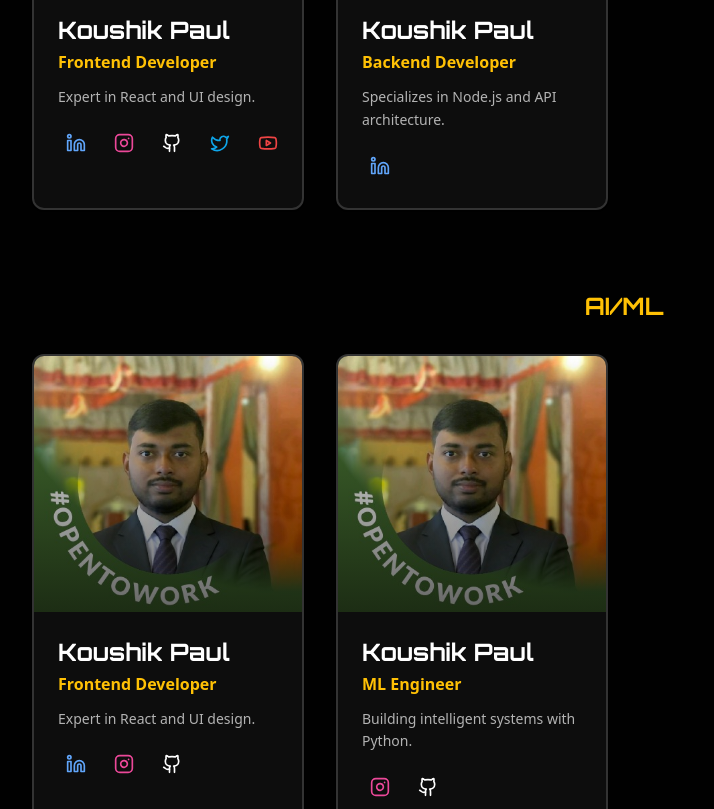
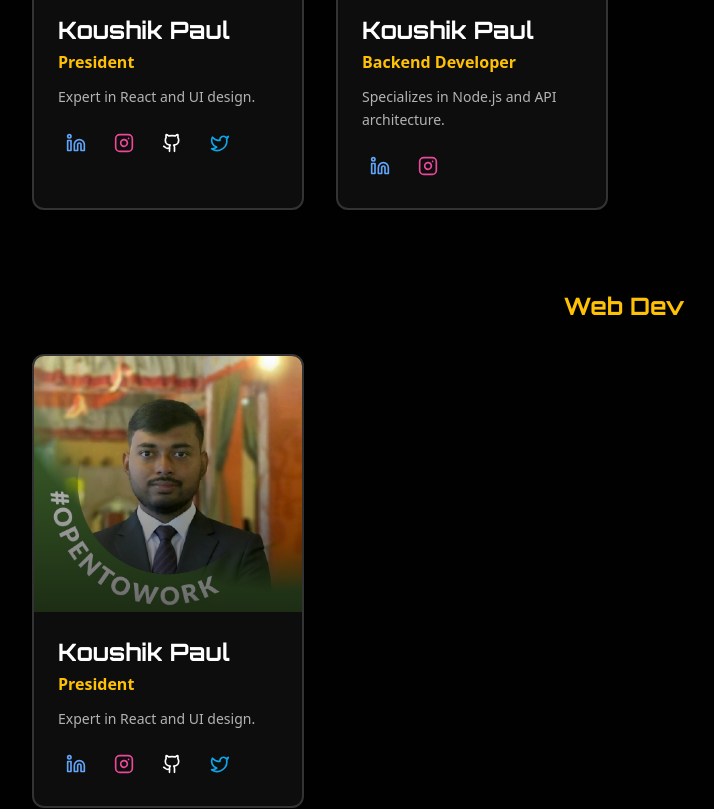
Before and after one commit to jagratadeb/KITPD2S-Society-Website, a React (Vite) app: page /team in a window 1280 px wide. Shown: the part 620-1429 px from the top of the page, without its empty margins (16-730 px from the left). Built offline with nearby package versions, Linux system fonts and the light colour scheme; the HTML template or start-up script is replaced by a standard one.

Commit message:
Minor fixes

```diff
--- a/src/components/Carousel.tsx
+++ b/src/components/Carousel.tsx
@@ -10,17 +10,27 @@ interface Slide {
 
 const slides: Slide[] = [
   {
-    name: 'COLLAB 1',
+    name: 'COLLABORATION 1',
     image: '/src/assets/KITPD2S_Logo.png',
     description: 'Lorem Ipsum is commonly used in design and development as placeholder text to simulate content.',
   },
   {
-    name: 'COLLAB 2',
+    name: 'COLLABORATION 2',
     image: '/src/assets/KITPD2S_Logo.png',
     description: 'Lorem Ipsum is commonly used in design and development as placeholder text to simulate content.',
   },
   {
-    name: 'COLLAB 3',
+    name: 'COLLABORATION 3',
+    image: '/src/assets/KITPD2S_Logo.png',
+    description: 'Lorem Ipsum is commonly used in design and development as placeholder text to simulate content.',
+  },
+  {
+    name: 'COLLABORATION 4',
+    image: '/src/assets/KITPD2S_Logo.png',
+    description: 'Lorem Ipsum is commonly used in design and development as placeholder text to simulate content.',
+  },
+    {
+    name: 'COLLABORATION 5',
     image: '/src/assets/KITPD2S_Logo.png',
     description: 'Lorem Ipsum is commonly used in design and development as placeholder text to simulate content.',
   },
@@ -32,7 +42,7 @@ const Carousel = () => {
   useEffect(() => {
     const timer = setInterval(() => {
       setCurrentSlide((prev) => (prev + 1) % slides.length);
-    }, 5000);
+    }, 4000);
 
     return () => clearInterval(timer);
   }, []);
--- a/src/components/Footer.tsx
+++ b/src/components/Footer.tsx
@@ -40,7 +40,7 @@ const Footer = () => {
           <div className="text-center md:text-right">
             <h4 className="font-orbitron font-semibold text-lg mb-2">Contact Us</h4>
             <p className="text-muted-foreground text-sm font-inter">kitpd2s@gmail.com</p>
-            <p className="text-muted-foreground text-sm font-inter">+91 98765 43210</p>
+            <p className="text-muted-foreground text-sm font-inter">+91  936551XXXX</p>
           </div>
         </div>
 
--- a/src/pages/Contact.tsx
+++ b/src/pages/Contact.tsx
@@ -166,7 +166,6 @@ const Contact = () => {
                   <div className="space-y-2 text-muted-foreground">
                     <div>Monday - Friday: 9:00 AM - 6:00 PM</div>
                     <div>Saturday: 10:00 AM - 4:00 PM</div>
-                    <div>Sunday: Closed</div>
                   </div>
                 </CardContent>
               </Card>
--- a/src/pages/Team.tsx
+++ b/src/pages/Team.tsx
@@ -3,14 +3,25 @@ import TeamSection from '@/components/TeamSection';
 import Navbar from '@/components/Navbar';
 import Footer from '@/components/Footer';
 import { Card, CardContent } from '@/components/ui/card';
-import { Instagram, Youtube, Github, Linkedin, Twitter } from 'lucide-react';
+import { Instagram, Github, Linkedin, Twitter } from 'lucide-react';
 import KP from '@/assets/KP.png';
 
 const Team = () => {
   const teamMembers = [
     {
       name: 'Koushik Paul',
-      role: 'Frontend Developer',
+      role: 'President',
+      image: KP,
+      bio: 'Expert in React and UI design.',
+      linkedin: 'https://www.linkedin.com/in/koushik-paul',
+      instagram: 'https://www.instagram.com/koushikpaul',
+      github: 'https://github.com/koushikpaul',
+      twitter: 'https://x.com',
+      domain: 'President',
+    },
+    {
+      name: 'Koushik Paul',
+      role: 'President',
       image: KP,
       bio: 'Expert in React and UI design.',
       linkedin: 'https://www.linkedin.com/in/koushik-paul',
@@ -56,7 +67,8 @@ const Team = () => {
       image: KP,
       bio: 'Specializes in Node.js and API architecture.',
       linkedin: 'https://www.linkedin.com/in/example-member',
-      domain: 'Web Dev',
+      instagram: 'https://www.instagram.com',
+      domain: 'President',
     },
     {
       name: 'Koushik Paul',
@@ -77,6 +89,7 @@ const Team = () => {
   ];
 
   const groupedTeams = {
+    'President': teamMembers.filter(m => m.domain === 'President'),
     'Web Dev': teamMembers.filter(m => m.domain === 'Web Dev'),
     'AI/ML': teamMembers.filter(m => m.domain === 'AI/ML'),
     'UI/UX': teamMembers.filter(m => m.domain === 'UI/UX'),
@@ -143,11 +156,6 @@ const Team = () => {
                             <Twitter className="w-5 h-5 text-sky-500" />
                           </a>
                         )}
-                        {member.youtube && (
-                          <a href={member.youtube} target="_blank" rel="noreferrer" aria-label={`${member.name} on YouTube`} className="inline-flex items-center justify-center p-2 rounded-md hover:bg-muted">
-                            <Youtube className="w-5 h-5 text-red-500" />
-                          </a>
-                        )}
                       </div>
                     </CardContent>
                   </Card>
```
